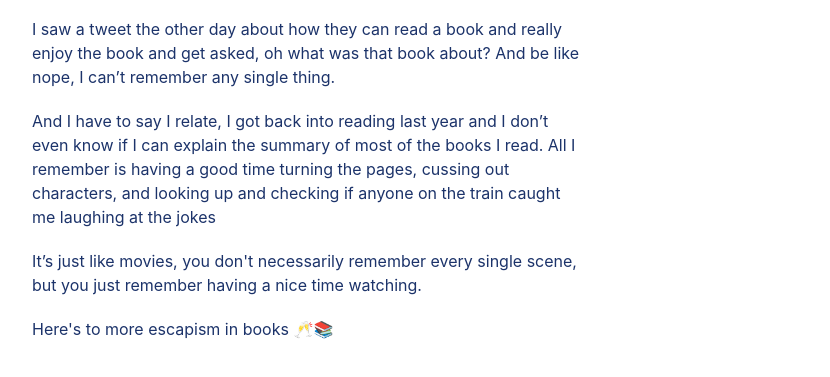
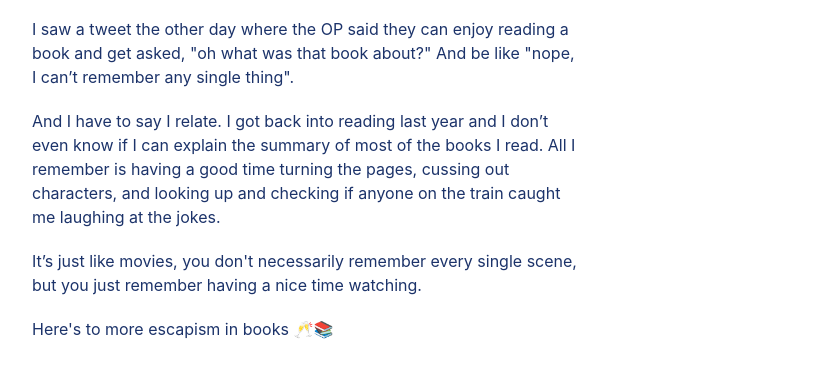
Before and after one commit to yomete/yomieluwande, a Gatsby site: page /reading/ in a window 1280 px wide. Shown: the part 283-660 px from the top of the page, without its empty margins (224-1054 px from the left). Built offline with nearby package versions, Linux system fonts and the light colour scheme; Gatsby itself is replaced by a stand-in of ours.

Commit message:
typo edits

```diff
--- a/content/blog/reading/index.mdx
+++ b/content/blog/reading/index.mdx
@@ -4,9 +4,9 @@ date: '2022-02-08T00:40:32.169Z'
 description: I saw a tweet the other day about how they can read a book and really enjoy the book and get asked, oh what was that book about? And be like nope, I can’t remember any single thing.
 ---
 
-I saw a tweet the other day about how they can read a book and really enjoy the book and get asked, oh what was that book about? And be like nope, I can’t remember any single thing.
+I saw a tweet the other day where the OP said they can enjoy reading a book and get asked, "oh what was that book about?" And be like "nope, I can’t remember any single thing".
 
-And I have to say I relate, I got back into reading last year and I don’t even know if I can explain the summary of most of the books I read. All I remember is having a good time turning the pages, cussing out characters, and looking up and checking if anyone on the train caught me laughing at the jokes
+And I have to say I relate. I got back into reading last year and I don’t even know if I can explain the summary of most of the books I read. All I remember is having a good time turning the pages, cussing out characters, and looking up and checking if anyone on the train caught me laughing at the jokes.
 
 It’s just like movies, you don't necessarily remember every single scene, but you just remember having a nice time watching.
 
```
